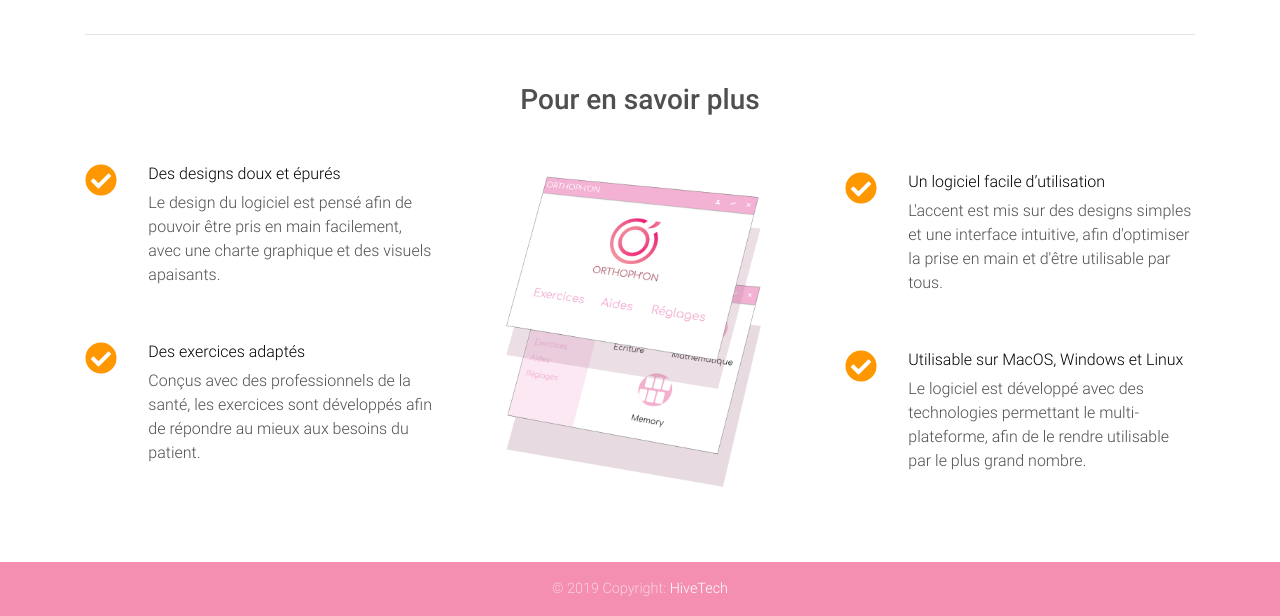
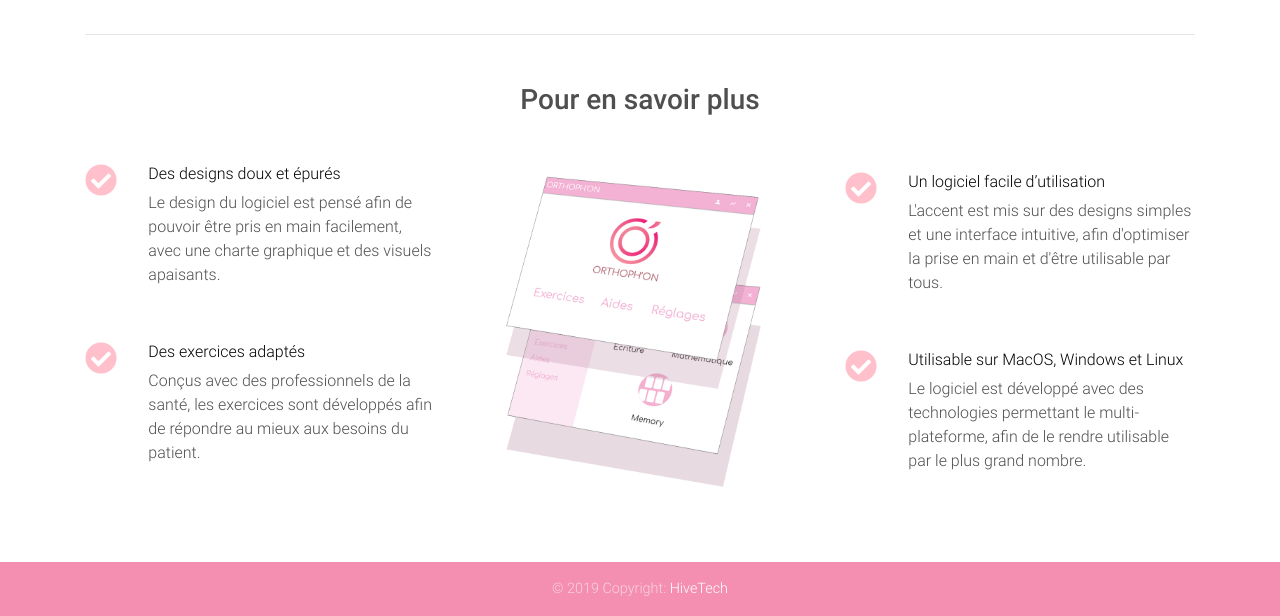
Before and after one commit to Mr-Monster-0248/HiveTech-website, a plain HTML site: page Orthoph-On.html in a window 1280 px wide. Shown: the part 847-1463 px from the top of the page. Drawn offline with Linux system fonts and the light colour scheme.

Commit message:
Adapt template -final 4real

```diff
--- a/Orthoph-On.html
+++ b/Orthoph-On.html
@@ -156,7 +156,7 @@
             <!--First row-->
             <div class="row">
                 <div class="col-2">
-                <i class="fas fa-check-circle fa-2x orange-text"></i>
+                <i class="fas fa-check-circle fa-2x" style="color: pink"></i>
                 </div>
                 <div class="col-10">
                 <h6 class="feature-title black-text">Des designs doux et épurés</h6>
@@ -171,7 +171,7 @@
             <!--Second row-->
             <div class="row mt-4">
                 <div class="col-2">
-                <i class="fas fa-check-circle fa-2x orange-text"></i>
+                <i class="fas fa-check-circle fa-2x" style="color: pink"></i>
                 </div>
                 <div class="col-10">
                 <h6 class="feature-title black-text">Des exercices adaptés</h6>
@@ -197,7 +197,7 @@
             <!--First row-->
             <div class="row">
                 <div class="col-2">
-                <i class="fas fa-check-circle fa-2x orange-text"></i>
+                <i class="fas fa-check-circle fa-2x" style="color: pink"></i>
                 </div>
                 <div class="col-10">
                 <h6 class="feature-title black-text">Un logiciel facile d’utilisation</h6>
@@ -211,7 +211,7 @@
             <!--Second row-->
             <div class="row mt-4">
                 <div class="col-2">
-                <i class="fas fa-check-circle fa-2x orange-text"></i>
+                <i class="fas fa-check-circle fa-2x" style="color: pink"></i>
                 </div>
                 <div class="col-10">
                 <h6 class="feature-title black-text">Utilisable sur MacOS, Windows et Linux</h6>
```
